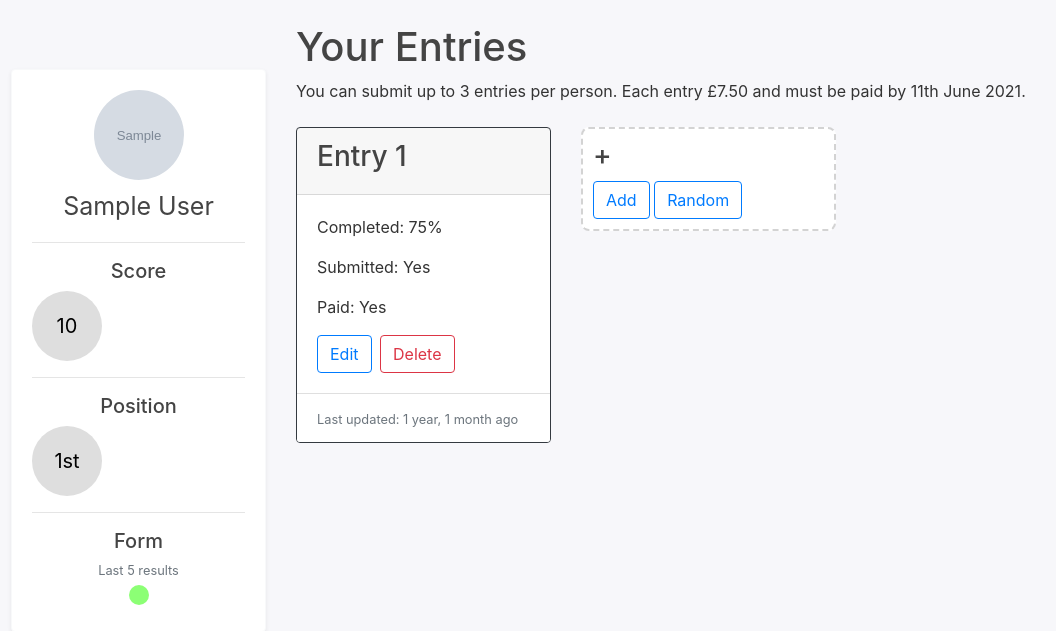
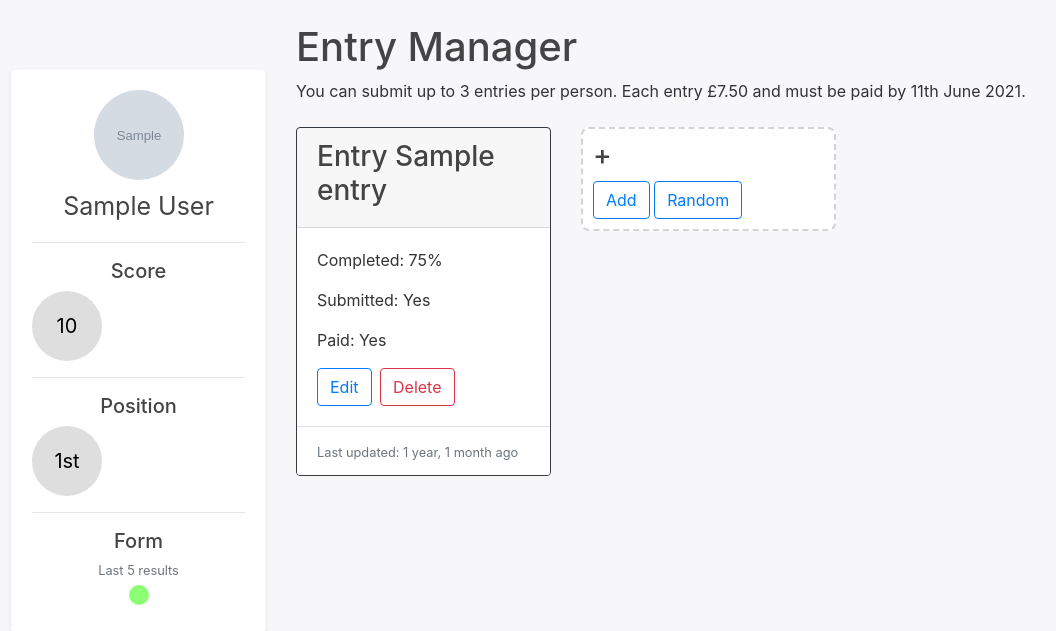
Before and after one commit to dansarno/the-football-game-website, a Django app: page /enter/ in a window 1280 px wide. Shown: the part 56-687 px from the top of the page, without its empty margins (74-1130 px from the left). Run offline with Django 3.2, Linux system fonts and the light colour scheme; a user stored in the database is signed in; tables that the repository leaves empty hold one stand-in row (values such as "Sample post"); grey boxes marked "Sample" are stand-in pictures; some libraries are stand-ins or nearby versions.

Commit message:
Now entries have a label attribute if there are multiple of them for the same username. This is used (and handled for save and deletes) in the enrty manager. Need to use elsewehere in the profile sidebar and leader board etc

```diff
--- a/gamesite/enter/admin.py
+++ b/gamesite/enter/admin.py
@@ -7,6 +7,7 @@ from django.utils.html import format_html
 @admin.register(models.Entry)
 class EntryAdmin(admin.ModelAdmin):
     list_display = ('__str__', 'current_position', 'current_score')
+    exclude = ('label',)
 
 
 @admin.register(models.Team)
--- a/gamesite/enter/apps.py
+++ b/gamesite/enter/apps.py
@@ -5,4 +5,4 @@ class EnterConfig(AppConfig):
     name = 'enter'
 
     def ready(self):
-        from .signals import match_result, updated_called_bets, removed_from_called_bets
+        from .signals import match_result, updated_called_bets, removed_from_called_bets, label_entries, relabel_entries
--- a/gamesite/enter/models.py
+++ b/gamesite/enter/models.py
@@ -26,9 +26,13 @@ class Entry(models.Model):
     profile = models.ForeignKey(Profile, on_delete=models.CASCADE, related_name='entries')
     current_score = models.IntegerField(default=0)
     bets = models.ManyToManyField(Outcome, through='Bet')
+    label = models.CharField(max_length=1, blank=True, null=True)
 
     def __str__(self):
-        return f"Entry {self.id}: {self.profile.user.username}"
+        if self.label:
+            return f"{self.profile.user.username}'s entry {self.label}"
+        else:
+            return f"{self.profile.user.username}'s entry"
 
 
 class ScoreLog(models.Model):
--- a/gamesite/enter/templates/enter/index.html
+++ b/gamesite/enter/templates/enter/index.html
@@ -6,16 +6,22 @@
 {% include 'feed/profile_sidebar.html'%}
 
 <div class="col-9 mt-4">
-<h1>Your Entries</h1>
+<h1>Entry Manager</h1>
 <div class="pb-4">You can submit up to 3 entries per person. Each entry £7.50 and must be paid by 11th June 2021.</div>
 
 <div class="row">
   {% for entry in entries %}
   <div class="col-md-6 col-lg-4">
     <div class="card border-dark mb-4">
+      {% if entry.label %}
       <div class="card-header">
-        <h3>Entry {{ forloop.counter }}</h3>
+        <h3>Entry {{ entry.label }}</h3>
       </div>
+      {% else %}
+      <div class="card-header">
+        <h3>Your Entry</h3>
+      </div>
+      {% endif %}
       <div class="card-body">
         <p class="card-text">Completed: 75%</p>
         <p class="card-text">Submitted: {{ entry.has_submitted|yesno:"Yes,No" }}</p>
--- a/gamesite/enter/templates/enter/leader_board.html
+++ b/gamesite/enter/templates/enter/leader_board.html
@@ -19,7 +19,7 @@
                     <th></th>
                     <th>Name</th>
                     <th>Username</th>
-                    <th>Entry ID</th>
+                    <th>Entry</th>
                     <th>Score</th>
                     <th>Position</th>
                 </tr>
@@ -29,7 +29,7 @@
                     <th></th>
                     <th>Name</th>
                     <th>Username</th>
-                    <th>Entry ID</th>
+                    <th>Entry</th>
                     <th>Score</th>
                     <th>Position</th>
                 </tr>
--- a/gamesite/enter/views.py
+++ b/gamesite/enter/views.py
@@ -11,7 +11,7 @@ from random import choice
 
 @login_required
 def index(request):
-    existing_entries = request.user.profile.entries.all()
+    existing_entries = request.user.profile.entries.order_by('id')
     return render(request, "enter/index.html", {
         "title": "Entry Manager",
         "entries": existing_entries
@@ -205,8 +205,18 @@ def delete_entry(request, entry_id, success_url="enter:index"):
     if request.user != requested_entry.profile.user:
         raise PermissionDenied
 
+    deleted_entry_label = requested_entry.label
     requested_entry.delete()
-    messages.add_message(request, messages.SUCCESS, 'Entry deleted.')
+
+    if deleted_entry_label:
+        msg = f"You have deleted Entry {deleted_entry_label}. "
+    else:
+        msg = f"You have deleted your entry"
+    if deleted_entry_label == "A":
+        msg += "Entry B has now been labeled Entry A and Entry C has now been labeled Entry B."
+    elif deleted_entry_label == "B":
+        msg += "Entry C has now been labeled Entry B."
+    messages.add_message(request, messages.SUCCESS, msg)
 
     return HttpResponseRedirect(reverse(success_url))
 
```
Also changed, not shown: gamesite/enter/signals.py (+32 -0 lines), gamesite/enter/migrations/0009_entry_label.py (added).
